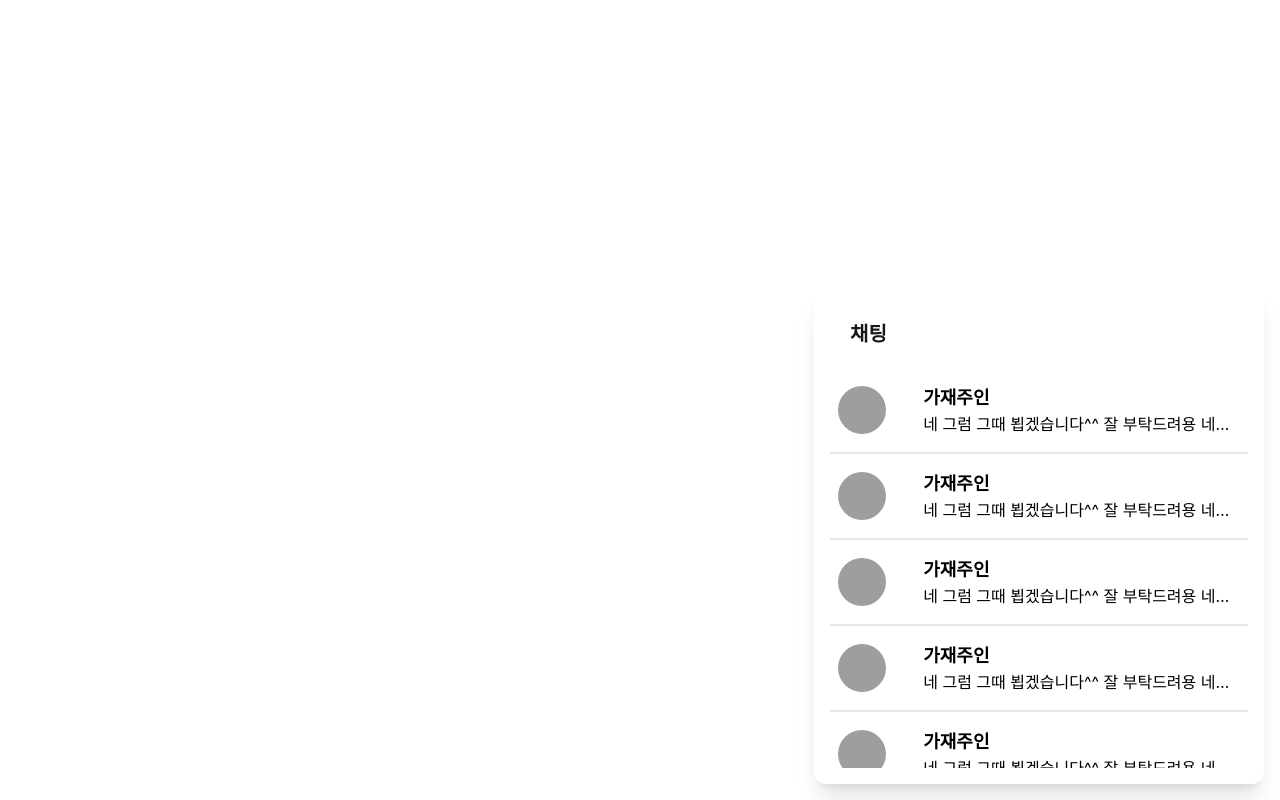
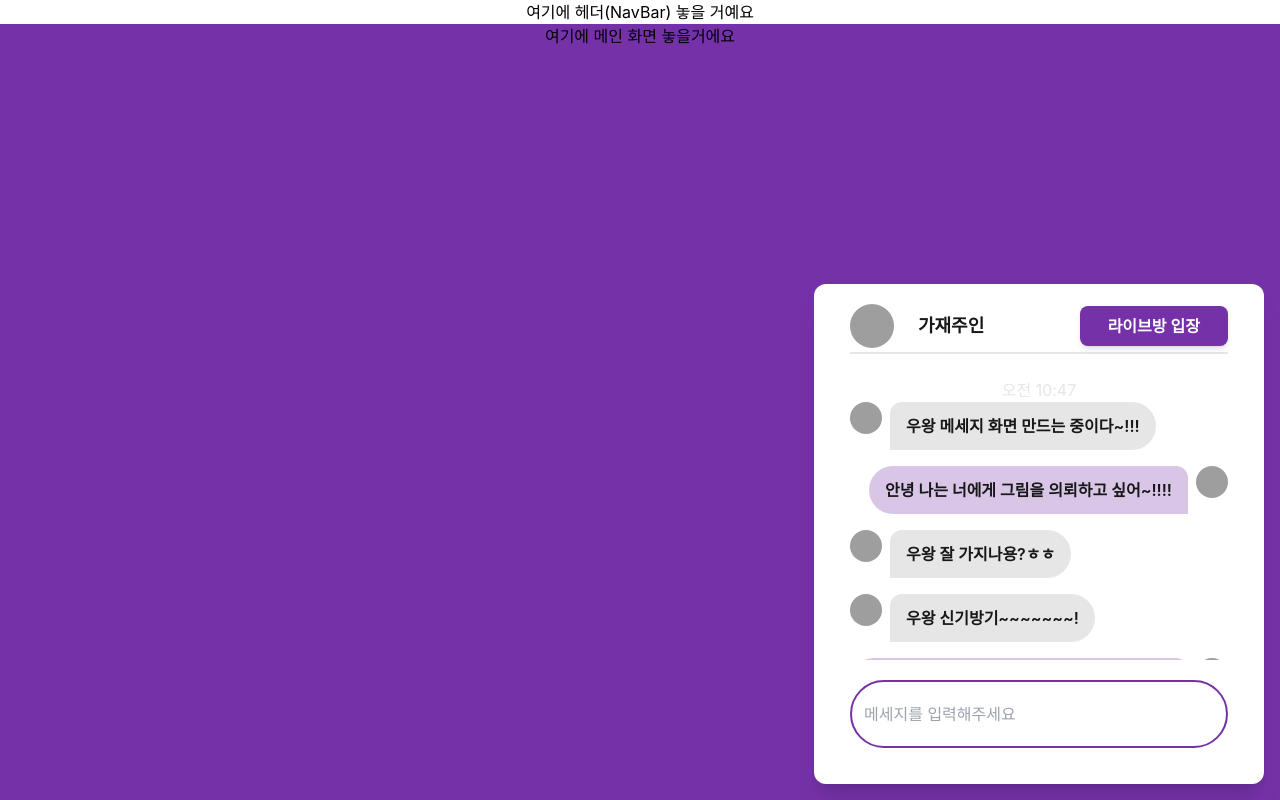
Before and after one commit to JoeSeongchan/sketchme, a React (Create React App) app in the folder frontend/: page / in a window 1280 px wide. Built offline with nearby package versions, Linux system fonts and the light colour scheme; grey boxes are pictures that could not be loaded.

Commit message:
[FE] 화면 고정된 위치에 채팅창 구현 (#9)

```diff
--- a/frontend/src/App.jsx
+++ b/frontend/src/App.jsx
@@ -6,6 +6,8 @@ import './App.css';
 function App() {
   return (
     <div className="App h-screen overflow-y-hidden">
+      <div className="h-1/7 bg-white">여기에 헤더(NavBar) 놓을 거예요</div>
+      <div className="h-screen bg-primary relative">여기에 메인 화면 놓을거에요</div>
       <ChattingSmallPage />
     </div>
   );
--- a/frontend/src/pages/Chatting/ChattingSmallPage.jsx
+++ b/frontend/src/pages/Chatting/ChattingSmallPage.jsx
@@ -1,11 +1,11 @@
 import React from 'react';
-import ChattingListPage from './ChattingListPage';
-// import ChattingDetailPage from './ChattingDetailPage';
+// import ChattingListPage from './ChattingListPage';
+import ChattingDetailPage from './ChattingDetailPage';
 
 function ChattingSmallPage() {
   return (
-    <div className="fixed bottom-4 right-4 w-1/5 h-1/3 min-w-[450px] min-h-[400px] min-h-[500px] overscroll-hidden p-4  mx-auto bg-white shadow-xl rounded-xl">
-      <ChattingListPage />
+    <div className="absolute fixed bottom-4 right-4 w-1/5 h-1/3 min-w-[450px] min-h-[400px] min-h-[500px] overscroll-hidden p-4  mx-auto bg-white shadow-xl rounded-xl">
+      <ChattingDetailPage />
     </div>
   );
 }
```
